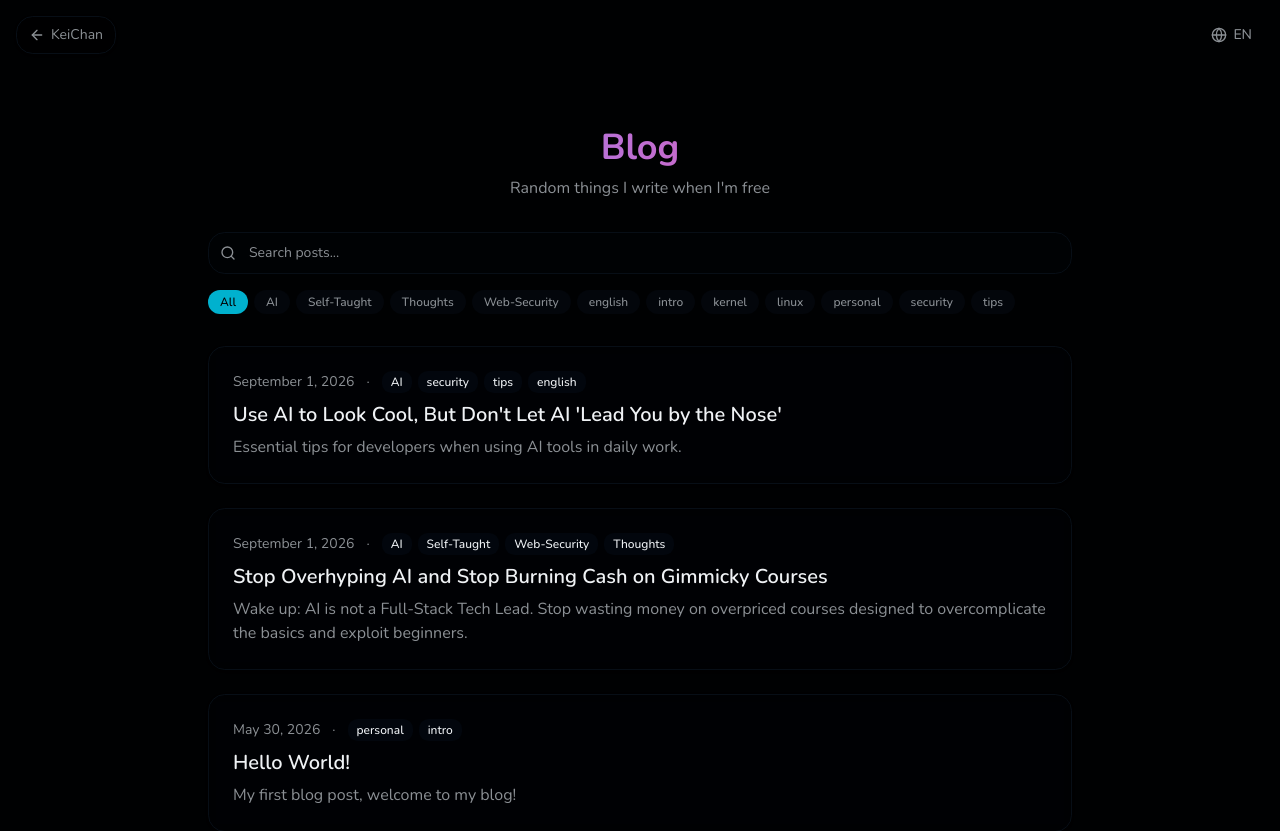
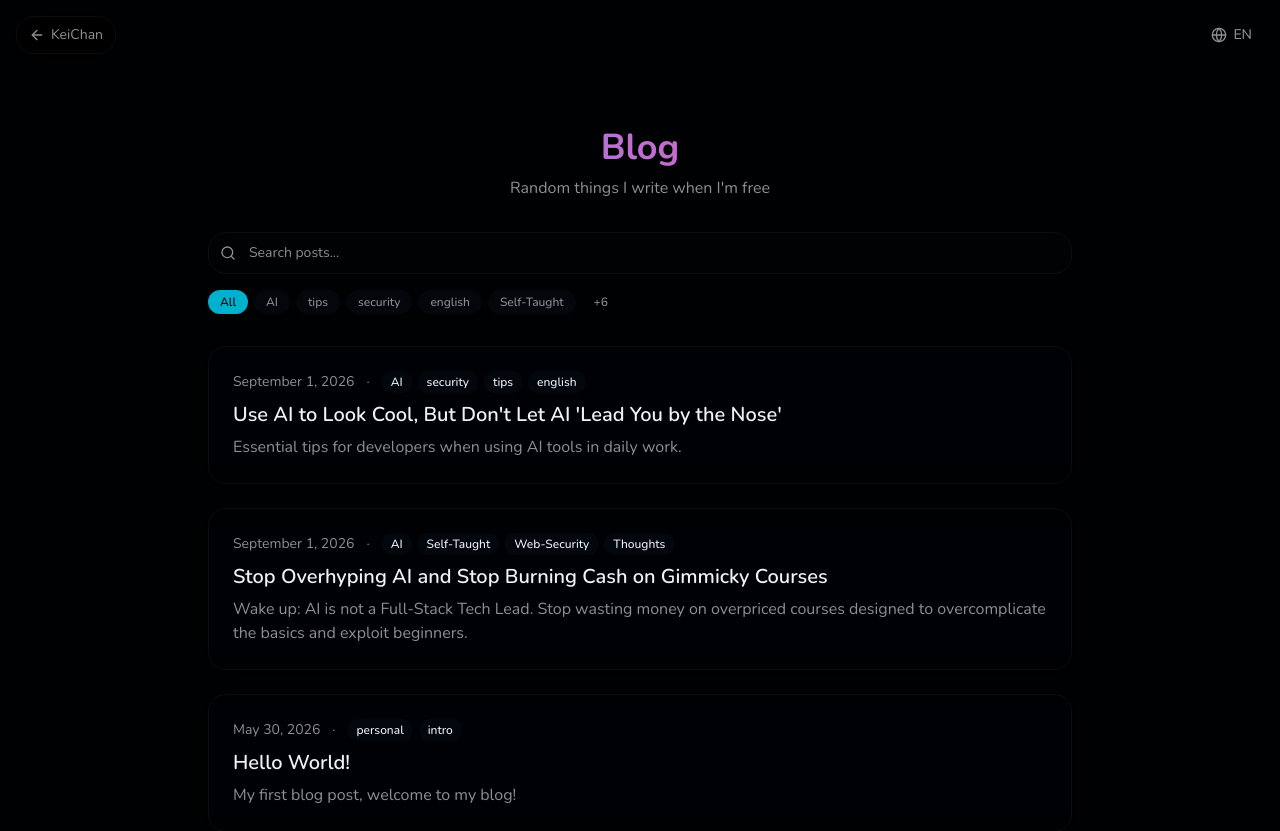
Before and after one commit to webngoc04/webngoc04.github.io, a Next.js app: page /blog in a window 1280 px wide. Shown: the top 831 px of the page. Built offline with nearby package versions, Linux system fonts and the light colour scheme.

Commit message:
feat: limit tag filter to top 5 by popularity, show more/less toggle

```diff
--- a/src/components/blog-list.tsx
+++ b/src/components/blog-list.tsx
@@ -29,6 +29,7 @@ export default function BlogList({ posts }: BlogListProps) {
   const [selectedTag, setSelectedTag] = useState<string | null>(null)
   const [page, setPage] = useState(1)
   const [postsPerPage, setPostsPerPage] = useState(getPostsPerPage)
+  const [showAllTags, setShowAllTags] = useState(false)
 
   useEffect(() => {
     const onResize = () => setPostsPerPage(getPostsPerPage())
@@ -37,10 +38,13 @@ export default function BlogList({ posts }: BlogListProps) {
   }, [])
 
   const allTags = useMemo(() => {
-    const tagSet = new Set<string>()
-    localePosts.forEach((post) => post.tags.forEach((tag) => tagSet.add(tag)))
-    return Array.from(tagSet).sort()
+    const tagCount = new Map<string, number>()
+    localePosts.forEach((post) => post.tags.forEach((tag) => tagCount.set(tag, (tagCount.get(tag) || 0) + 1)))
+    return Array.from(tagCount.entries()).sort((a, b) => b[1] - a[1]).map(([tag]) => tag)
   }, [localePosts])
+
+  const visibleTags = showAllTags ? allTags : allTags.slice(0, 5)
+  const hasMoreTags = allTags.length > 5
 
   const filteredPosts = useMemo(() => {
     let result = localePosts
@@ -105,7 +109,7 @@ export default function BlogList({ posts }: BlogListProps) {
         </div>
 
         {allTags.length > 0 && (
-          <div className="flex flex-wrap gap-1.5">
+          <div className="flex flex-wrap items-center gap-1.5">
             <button
               type="button"
               onClick={() => handleTagSelect(null)}
@@ -117,7 +121,7 @@ export default function BlogList({ posts }: BlogListProps) {
             >
               {t("blog.allTags")}
             </button>
-            {allTags.map((tag) => (
+            {visibleTags.map((tag) => (
               <button
                 key={tag}
                 type="button"
@@ -131,6 +135,15 @@ export default function BlogList({ posts }: BlogListProps) {
                 {tag}
               </button>
             ))}
+            {hasMoreTags && (
+              <button
+                type="button"
+                onClick={() => setShowAllTags(!showAllTags)}
+                className="rounded-lg px-3 py-1 text-xs font-medium text-muted-foreground underline-offset-2 hover:underline"
+              >
+                {showAllTags ? t("blog.showLess") : `+${allTags.length - 5}`}
+              </button>
+            )}
           </div>
         )}
       </div>
--- a/src/messages/en.json
+++ b/src/messages/en.json
@@ -56,6 +56,7 @@
     "noPosts": "No posts found.",
     "backToBlog": "Back to Blog",
     "searchPlaceholder": "Search posts...",
-    "allTags": "All"
+    "allTags": "All",
+    "showLess": "less"
   }
 }
--- a/src/messages/vi.json
+++ b/src/messages/vi.json
@@ -56,6 +56,7 @@
     "noPosts": "Không tìm thấy bài viết nào.",
     "backToBlog": "Quay lại Blog",
     "searchPlaceholder": "Tìm kiếm bài viết...",
-    "allTags": "Tất cả"
+    "allTags": "Tất cả",
+    "showLess": "thu gọn"
   }
 }
```
